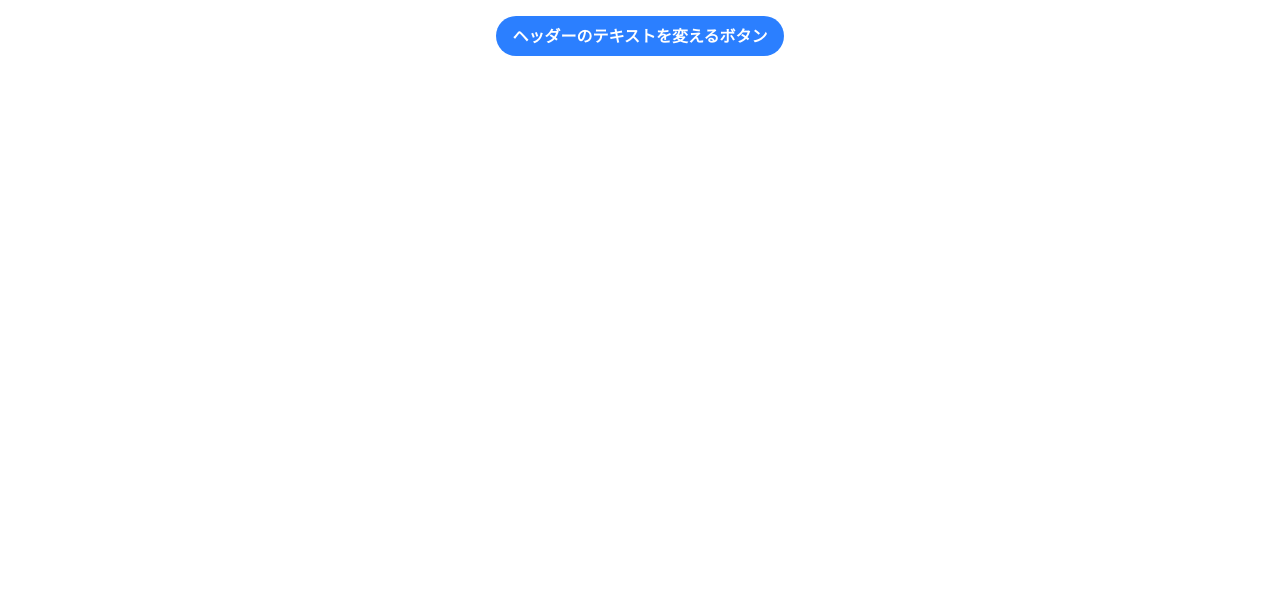
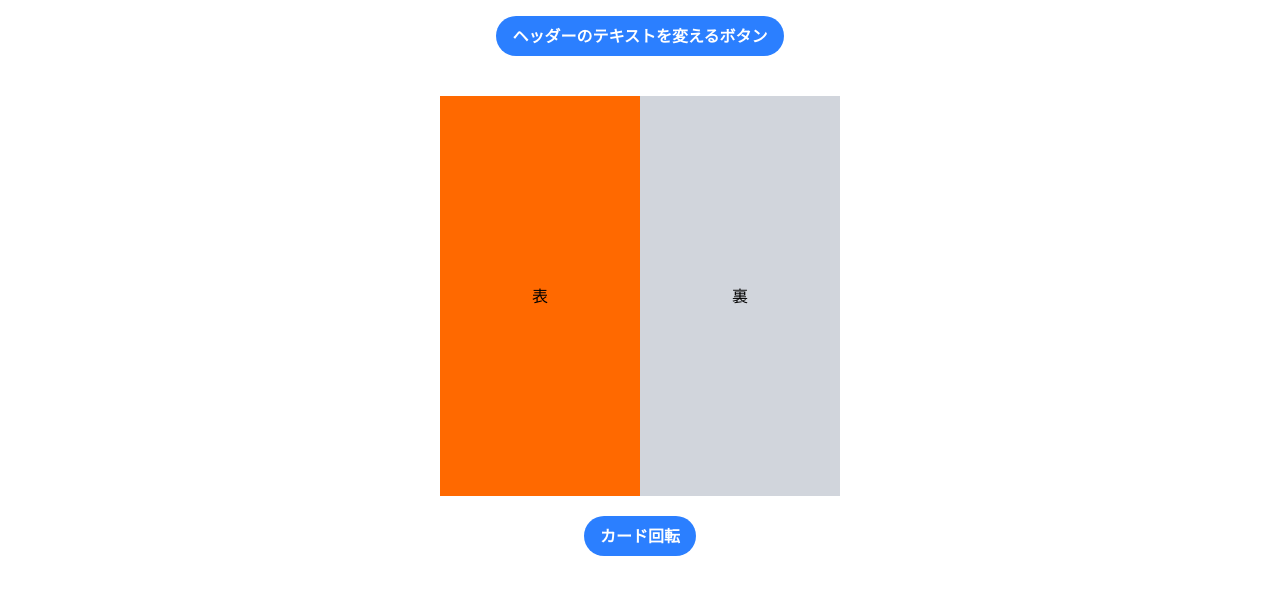
Before and after one commit to wata-tsugarian/dom_practice, a plain HTML site: page index.html in a window 1280 px wide. Shown: the part 40-634 px from the top of the page. Drawn offline with nearby package versions, Linux system fonts and the light colour scheme.

Commit message:
カード回転要素のhtmlを追加

```diff
--- a/index.html
+++ b/index.html
@@ -6,6 +6,7 @@
       DOM、JavaScriptの練習
     </title>
     <script src="https://cdn.jsdelivr.net/npm/@tailwindcss/browser@4"></script>
+    <link rel="stylesheet" type="text/css" href="style.css">
   </head>
   <body>
     <header>
@@ -14,11 +15,26 @@
       </h1>
     </header>
     <main>
-      <div class="flex items-center justify-center py-5">
-        <button id="header-change-button" class="bg-blue-500 hover:bg-blue-700 text-white font-bold py-2 px-4 rounded-full flex items-center">
+      <div class="flex justify-center py-5">
+        <button id="header-change-button" class="bg-blue-500 hover:bg-blue-700 text-white font-bold py-2 px-4 rounded-full">
           ヘッダーのテキストを変えるボタン
         </button>
       </div>
+      <section>
+        <div id="card" class="flex items-center justify-center py-5">
+          <div class="w-50 h-100 bg-orange-500 text-center flex items-center justify-center">
+            表
+          </div>
+          <div class="w-50 h-100 bg-gray-300 text-center flex items-center justify-center">
+            裏
+          </div>
+        </div>
+        <div class="flex justify-center">
+          <button id="card-rotate-button" class="bg-blue-500 hover:bg-blue-700 text-white font-bold py-2 px-4 rounded-full">
+            カード回転
+          </button>
+        </div>
+      </section>
     </main>
     <script src="script.js"></script>
   </body>
```
